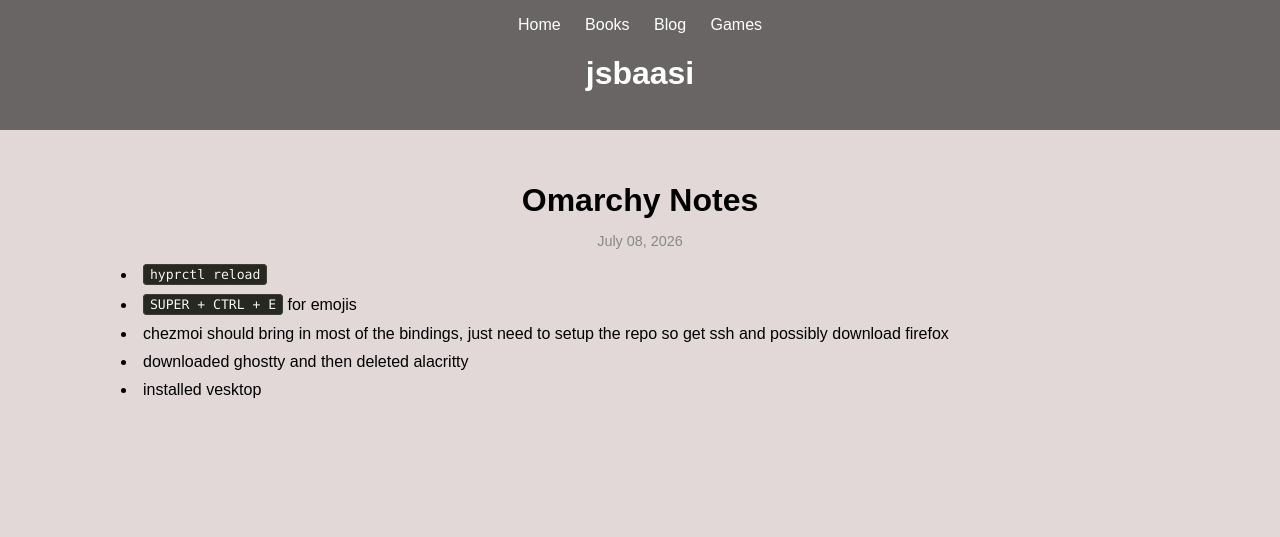
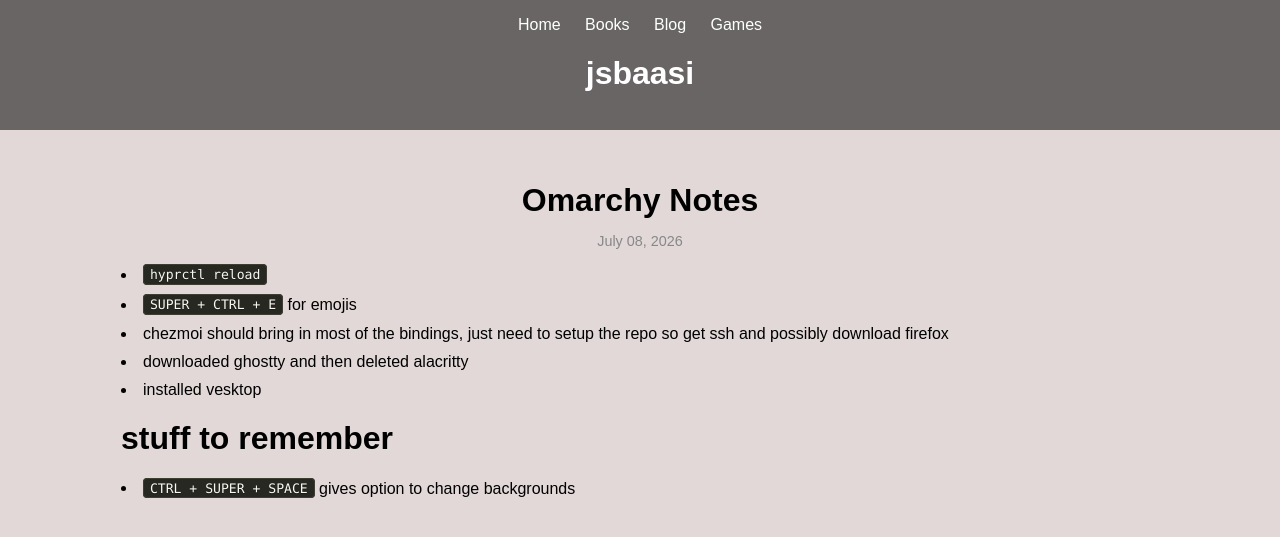
Before and after one commit to jsbaasi/jsbaasi.github.io, a Jekyll site: the page built from _posts/2026-07-08-omarchy-notes.md, in a window 1280 px wide. Shown: the top 537 px of the page. Built offline with Jekyll 4.4.1, drawn with Linux system fonts in a browser that asks for light colours.

Commit message:
vault backup: 2026-07-09 19:12:54

```diff
--- a/_posts/2026-07-08-omarchy-notes.md
+++ b/_posts/2026-07-08-omarchy-notes.md
@@ -10,3 +10,5 @@ permalink: /omarchy-notes/
 - chezmoi should bring in most of the bindings, just need to setup the repo so get ssh and possibly download firefox
 - downloaded ghostty and then deleted alacritty
 - installed vesktop
+# stuff to remember
+- `CTRL + SUPER + SPACE` gives option to change backgrounds
```
